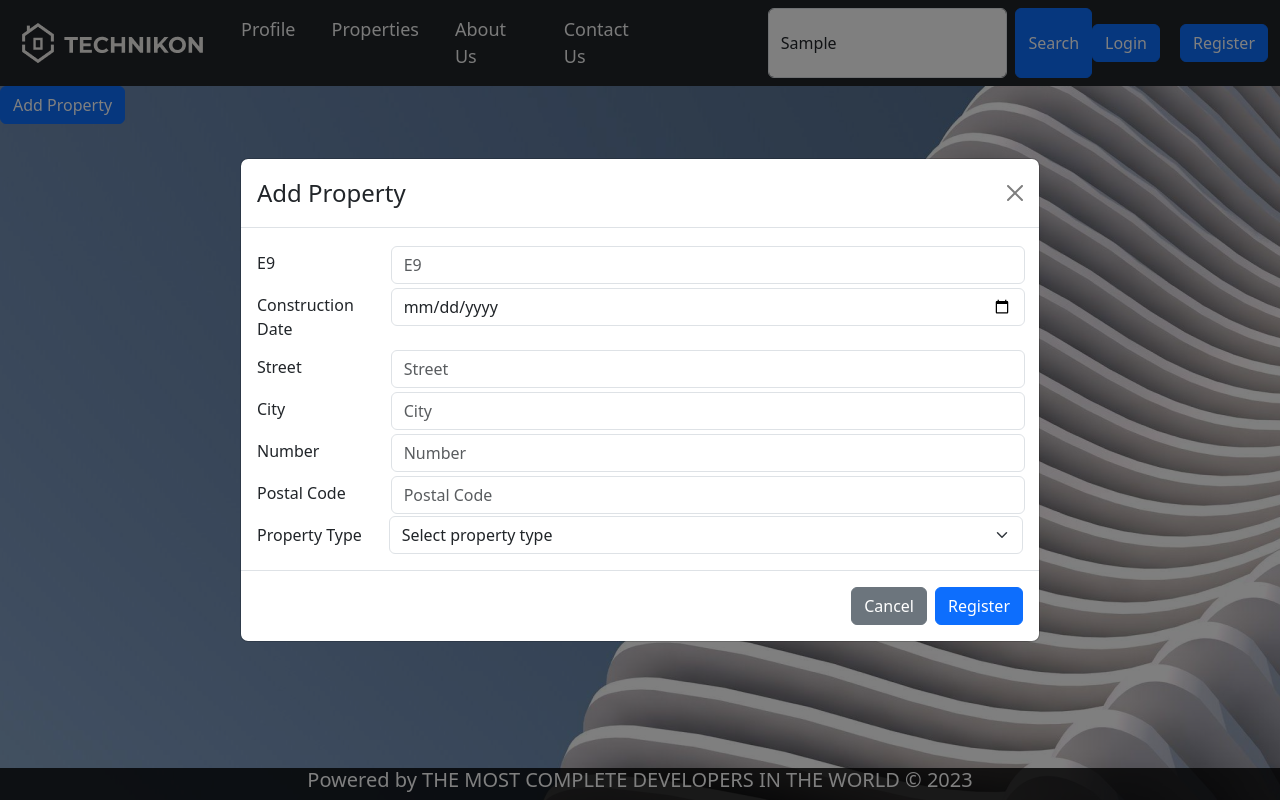
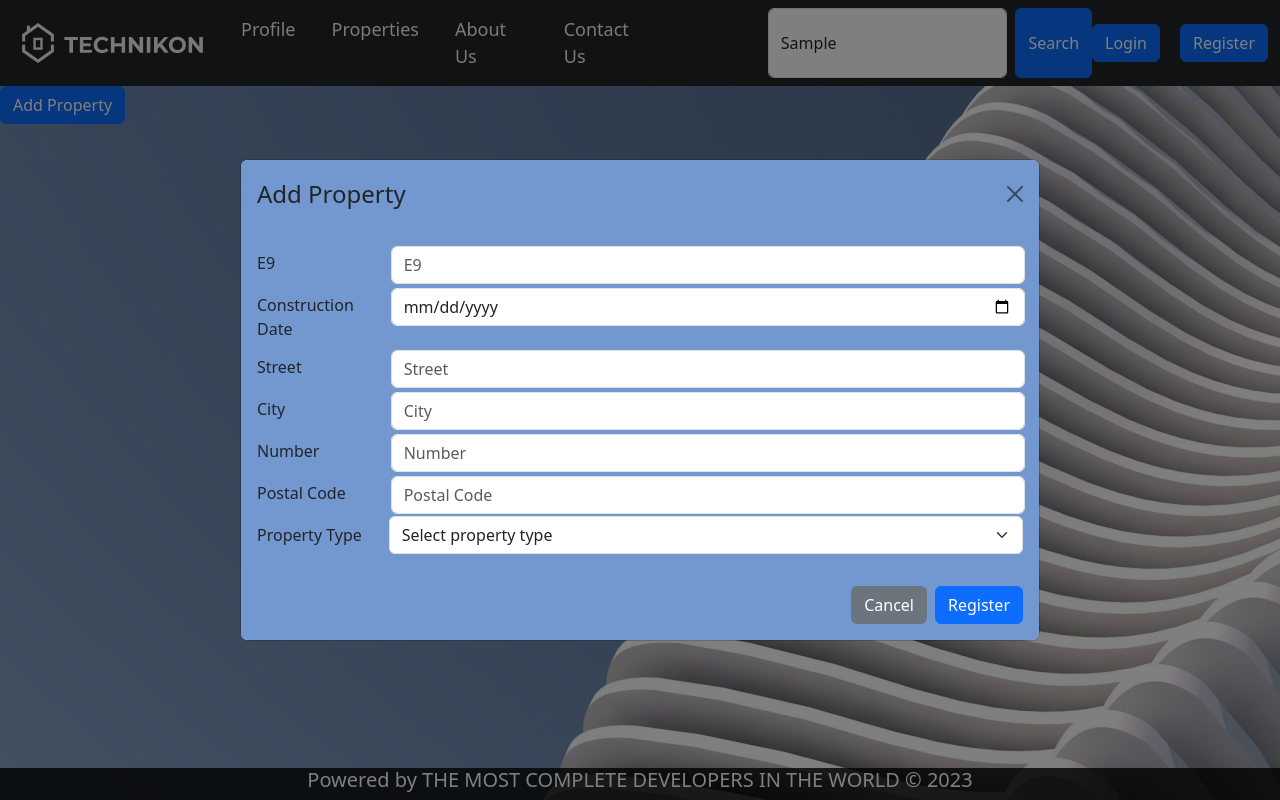
Before and after one commit to Alexandros-Katsiris/technikonProjectFrontEnd, a React (Create React App) app: page /properties in a window 1280 px wide. Both pictures are taken after typing "Sample" into the empty fields and a click on the button "Add Property". Shown: the top 800 px of the page. Built offline with nearby package versions, Linux system fonts and the light colour scheme.

Commit message:
Finished modal layout and appearance

```diff
--- a/src/components/AddProperty.jsx
+++ b/src/components/AddProperty.jsx
@@ -53,7 +53,8 @@ const AddProperty = ({ showModal, toggleModal }) => {
 
   return (
     <Modal centered show={showModal} onHide={toggleModal} size="lg">
-      <Modal.Header closeButton>
+      <div className='rounded-2' style={{ background: '#7398CF',}}>
+      <Modal.Header closeButton style={{borderBottom: 0}}>
         <Modal.Title>Add Property</Modal.Title>
       </Modal.Header>
       <Modal.Body>
@@ -137,7 +138,7 @@ const AddProperty = ({ showModal, toggleModal }) => {
           </Form.Group>
         </Form>
       </Modal.Body>
-      <Modal.Footer>
+      <Modal.Footer style={{borderTop: 0}}>
         <Button variant="secondary" onClick={toggleModal}>
           Cancel
         </Button>
@@ -145,6 +146,7 @@ const AddProperty = ({ showModal, toggleModal }) => {
           Register
         </Button>
       </Modal.Footer>
+      </div>
     </Modal>
   );
 };
--- a/src/components/AddUser.jsx
+++ b/src/components/AddUser.jsx
@@ -60,12 +60,12 @@ const AddContact = ({showModal, toggleModal}) => {
 
   return (
     <div >
-      <Modal className='modal' show={showModal} centered onHide={toggleModal} >
-        <div className='rounded-2' style={{ background: '#7398CF', margin: 0}}>
-        <Modal.Header closeButton>
+      <Modal className='modal' show={showModal} centered onHide={toggleModal} size='lg'>
+        <div className='rounded-2' style={{ background: '#7398CF',}}>
+        <Modal.Header closeButton style={{borderBottom: 0}}>
           <Modal.Title>Register</Modal.Title>
         </Modal.Header >
-        <Modal.Body>
+        <Modal.Body >
           <Form >
             {
               [
@@ -74,7 +74,7 @@ const AddContact = ({showModal, toggleModal}) => {
                 {field: "surname",state:user.surname, type: "text", placeholder: "Surname",  setUser},
                 {field: "username",state:user.username, type: "text", placeholder: "Username",  setUser},
                 {field: "password",state:user.password, type: "password", placeholder: "Password",  setUser},
-                {field: "phoneNumber",state:user.phone, type: "number", placeholder: "PhoneNumber",  setUser},
+                {field: "phoneNumber",state:user.phone, type: "number", placeholder: "Phone Number",  setUser},
                 {field: "email",state:user.email, type: "email", placeholder: "Email",  setUser},
                 {field: "street",state:user.address.street, type: "text", placeholder: "Street", setUser},
                 {field: "city",state:user.address.city, type: "text", placeholder: "City",  setUser},
@@ -92,7 +92,7 @@ const AddContact = ({showModal, toggleModal}) => {
             }
           </Form>
         </Modal.Body>
-        <Modal.Footer>
+        <Modal.Footer style={{borderTop: 0}}>
           <Button variant="secondary" onClick={toggleModal}>
             Cancel
           </Button>
```
